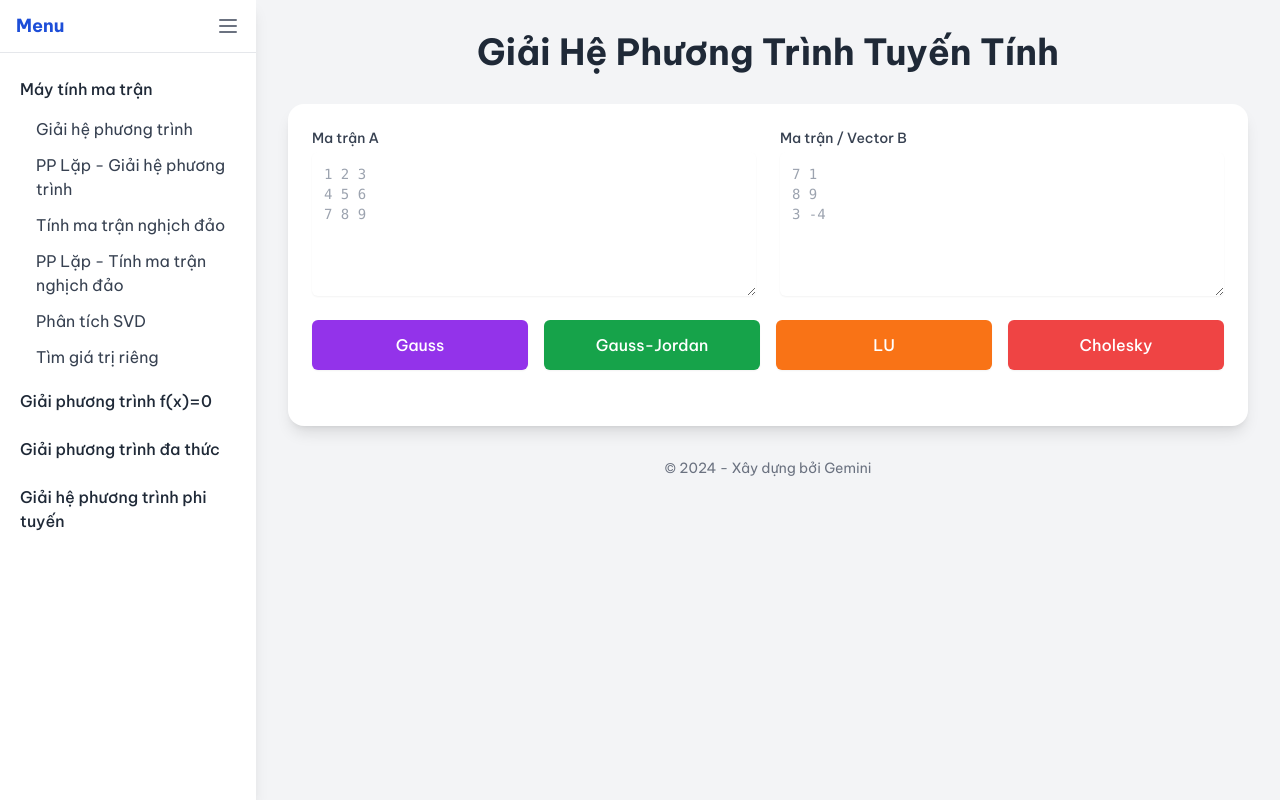
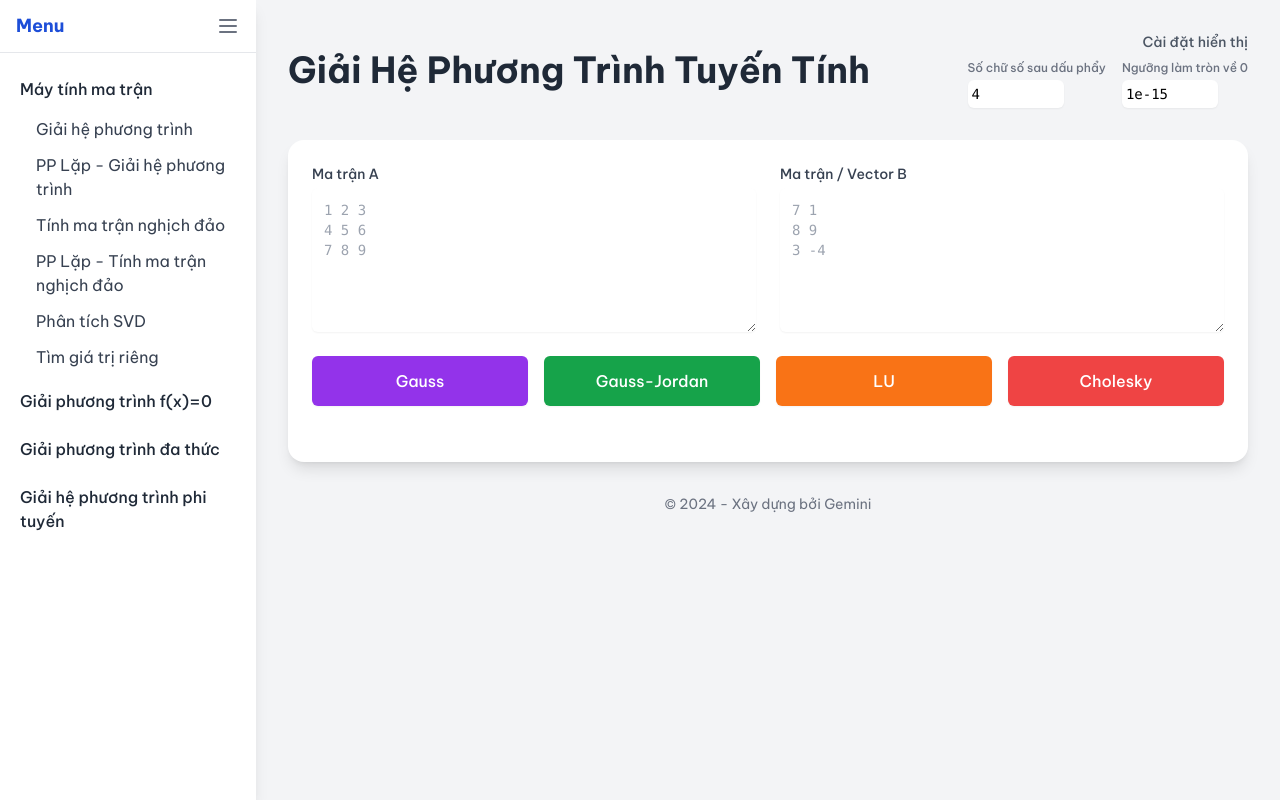
Before and after one commit to DoanVinhNhan/May-tinh-Giai-Tich-So, a Flask app: page / in a window 1280 px wide. Run offline with Flask 3, Linux system fonts and the light colour scheme; some libraries are stand-ins or nearby versions.

Commit message:
Cập nhật chức năng: Số chữ số sau dấu phẩy

```diff
--- a/static/js/main.js
+++ b/static/js/main.js
@@ -7,6 +7,7 @@ document.addEventListener('DOMContentLoaded', function () {
             renderPage(btn.getAttribute('data-page'));
         });
     });
+    setupDisplaySettingsEvents();
 });
 
 // === DOM ELEMENTS ===
@@ -14,8 +15,49 @@ document.addEventListener('DOMContentLoaded', function () {
 
 // === GLOBAL STATE ===
 let displayPrecision = 4; // Số chữ số sau dấu phẩy mặc định
+let zeroTolerance = 1e-15;
+// === HELPER FUNCTIONS ===
 
-// === HELPER FUNCTIONS ===
+function setupDisplaySettingsEvents() {
+    const precisionInput = document.getElementById('setting-precision');
+    const toleranceInput = document.getElementById('setting-zero-tolerance');
+
+    if (!precisionInput || !toleranceInput) {
+        console.warn("Không tìm thấy các ô input cài đặt hiển thị.");
+        return;
+    };
+
+    // Xử lý thay đổi số chữ số
+    precisionInput.addEventListener('input', (e) => {
+        const val = parseInt(e.target.value);
+        if (!isNaN(val) && val >= 0 && val <= 15) {
+            displayPrecision = val;
+            // Nếu có kết quả cũ, render lại với định dạng mới
+            if (window.lastResult && typeof window.lastDisplayFn === 'function') {
+                const currentMethod = window.lastResult.method_used_for_display;
+                window.lastDisplayFn(window.lastResult, currentMethod);
+            }
+        }
+    });
+
+    // Xử lý thay đổi ngưỡng làm tròn về 0
+    toleranceInput.addEventListener('input', (e) => {
+        const valStr = e.target.value;
+        // Cho phép các định dạng khoa học như "1e-15"
+        if (/^-?\d*(\.\d+)?(e-?\d+)?$/i.test(valStr)) {
+            const val = parseFloat(valStr);
+            if (!isNaN(val) && val >= 0) {
+                zeroTolerance = val;
+                // Nếu có kết quả cũ, render lại với định dạng mới
+                if (window.lastResult && typeof window.lastDisplayFn === 'function') {
+                    const currentMethod = window.lastResult.method_used_for_display;
+                    window.lastDisplayFn(window.lastResult, currentMethod);
+                }
+            }
+        }
+    });
+}
+
     // --- Hàm chuyển đổi LaTeX sang Python ---
 function latexToPython(latex) {
     if (!latex) return "";
@@ -87,19 +129,19 @@ function parseMatrix(matrixString) {
 
 function formatNumber(num, precision = displayPrecision) {
     if (num === null || num === undefined) return 'N/A';
-    // Số nhỏ hơn 1e-15 coi là 0
+    // Số nhỏ hơn zeroTolerance coi là 0
     if (typeof num === 'object' && num !== null && num.hasOwnProperty('re') && num.hasOwnProperty('im')) {
         let realPart = num.re;
         let imagPart = num.im;
-        if (Math.abs(realPart) < 1e-15) realPart = 0;
-        if (Math.abs(imagPart) < 1e-15) imagPart = 0;
+        if (Math.abs(realPart) < zeroTolerance) realPart = 0;
+        if (Math.abs(imagPart) < zeroTolerance) imagPart = 0;
         if (imagPart === 0) return realPart.toFixed(precision);
 
         const sign = imagPart < 0 ? ' - ' : ' + ';
         return `${realPart.toFixed(precision)}${sign}${Math.abs(imagPart).toFixed(precision)}i`;
     }
     if (typeof num === 'number') {
-        if (Math.abs(num) < 1e-15) return (0).toFixed(precision);
+        if (Math.abs(num) < zeroTolerance) return (0).toFixed(precision);
         return num.toFixed(precision);
     }
     return num;
@@ -581,7 +623,7 @@ function displayNonlinearEquationResults(result) {
     let html = `
         <h3 class="result-heading">Kết Quả Giải Phương Trình</h3>
         <div class="text-center font-medium text-lg mb-6 p-4 bg-green-50 rounded-lg shadow-inner">
-            Nghiệm x ≈ <span class="font-bold text-green-700">${formatNumber(result.solution, 8)}</span>
+            Nghiệm x ≈ <span class="font-bold text-green-700">${formatNumber(result.solution)}</span>
         </div>
         <div class="mb-4 text-center text-gray-600">
             Số lần lặp: ${result.iterations}
@@ -620,7 +662,7 @@ function displayNonlinearEquationResults(result) {
         result.steps.forEach(step => {
             html += `<tr>`;
             headers.forEach(header => {
-                html += `<td class="px-6 py-4 whitespace-nowrap text-sm text-gray-700 font-mono">${formatNumber(step[header], 6)}</td>`;
+                html += `<td class="px-6 py-4 whitespace-nowrap text-sm text-gray-700 font-mono">${formatNumber(step[header])}</td>`;
             });
             html += `</tr>`;
         });
@@ -1080,7 +1122,7 @@ function displayNonlinearSystemResults(result) {
     // Hiển thị nghiệm
     if (result.solution) {
         const solMatrix = result.solution.map(v => [v]);
-        html += `<div class="mb-8"><h4 class="font-semibold text-gray-700 text-center text-xl mb-2">Nghiệm X ≈</h4><div class="matrix-display">${formatMatrix(solMatrix, 6)}</div></div>`;
+        html += `<div class="mb-8"><h4 class="font-semibold text-gray-700 text-center text-xl mb-2">Nghiệm X ≈</h4><div class="matrix-display">${formatMatrix(solMatrix)}</div></div>`;
     }
 
     // Hiển thị các thông tin chẩn đoán
@@ -1123,7 +1165,7 @@ function displayNonlinearSystemResults(result) {
             // Vòng lặp đúng: duyệt qua tất cả headers
             headers.forEach(header => {
                  const value = step[header];
-                 html += `<td class="px-6 py-4 whitespace-nowrap text-sm text-gray-700 font-mono">${formatNumber(value, 6)}</td>`;
+                 html += `<td class="px-6 py-4 whitespace-nowrap text-sm text-gray-700 font-mono">${formatNumber(value)}</td>`;
             });
             html += `</tr>`;
         });
@@ -1161,7 +1203,7 @@ function displayIterativeHptResults(result, method) {
     }
 
     if (result.solution) {
-        html += `<div class="mb-8"><h4 class="font-semibold text-gray-700 text-center text-xl mb-2">Nghiệm X:</h4><div class="matrix-display">${formatMatrix(result.solution, 6)}</div></div>`;
+        html += `<div class="mb-8"><h4 class="font-semibold text-gray-700 text-center text-xl mb-2">Nghiệm X:</h4><div class="matrix-display">${formatMatrix(result.solution)}</div></div>`;
     }
 
     if (result.steps && result.steps.length > 0) {
@@ -1176,11 +1218,11 @@ function displayIterativeHptResults(result, method) {
                         <th scope="col" class="px-6 py-3 text-left text-xs font-medium text-gray-500 tracking-wider">Sai số ||Xₖ - Xₖ₋₁||∞</th>
                     </tr></thead><tbody class="bg-white divide-y divide-gray-200">`;
                 step.table.forEach(row => {
-                    const x_k_formatted = `[${row.x_k.map(v => formatNumber(v, 6)).join(', ')}]`;
+                    const x_k_formatted = `[${row.x_k.map(v => formatNumber(v)).join(', ')}]`;
                     html += `<tr>
                         <td class="px-6 py-4 whitespace-nowrap text-sm text-gray-700 font-mono">${row.k}</td>
                         <td class="px-6 py-4 whitespace-nowrap text-sm text-gray-700 font-mono">${x_k_formatted}</td>
-                        <td class="px-6 py-4 whitespace-nowrap text-sm text-gray-700 font-mono">${formatNumber(row.error, 8)}</td>
+                        <td class="px-6 py-4 whitespace-nowrap text-sm text-gray-700 font-mono">${formatNumber(row.error)}</td>
                     </tr>`;
                 });
                 html += `</tbody></table></div></div>`;
@@ -1297,7 +1339,7 @@ function displayPolynomialResults(result) {
         html += `<div class="space-y-6">`;
         result.found_roots.forEach((root_info, index) => {
             html += `<div class="p-4 border border-purple-200 rounded-lg">
-                        <p class="font-semibold text-purple-800 text-xl">Nghiệm ${index + 1} ≈ <span class="font-mono">${formatNumber(root_info.root_value, 8)}</span></p>
+                        <p class="font-semibold text-purple-800 text-xl">Nghiệm ${index + 1} ≈ <span class="font-mono">${formatNumber(root_info.root_value)}</span></p>
                         <p class="text-sm text-gray-500">Tìm thấy trong khoảng [${formatNumber(root_info.interval[0])}, ${formatNumber(root_info.interval[1])}]</p>
 
                         <details class="mt-3">
@@ -1315,10 +1357,10 @@ function displayPolynomialResults(result) {
             root_info.bisection_steps.forEach(step => {
                 html += `<tr>
                             <td class="px-4 py-2 font-mono">${step.k}</td>
-                            <td class="px-4 py-2 font-mono">${formatNumber(step.a, 6)}</td>
-                            <td class="px-4 py-2 font-mono">${formatNumber(step.b, 6)}</td>
-                            <td class="px-4 py-2 font-mono text-purple-700 font-semibold">${formatNumber(step.c, 6)}</td>
-                            <td class="px-4 py-2 font-mono">${formatNumber(step['f(c)'], 6)}</td>
+                            <td class="px-4 py-2 font-mono">${formatNumber(step.a)}</td>
+                            <td class="px-4 py-2 font-mono">${formatNumber(step.b)}</td>
+                            <td class="px-4 py-2 font-mono text-purple-700 font-semibold">${formatNumber(step.c)}</td>
+                            <td class="px-4 py-2 font-mono">${formatNumber(step['f(c)'])}</td>
                          </tr>`;
             });
             html += `</tbody></table></div></details></div>`;
--- a/templates/index.html
+++ b/templates/index.html
@@ -47,8 +47,22 @@
     </aside>
     <div class="flex-1">
         <div class="container mx-auto p-4 md:p-8">
-            <header class="text-center mb-8">
+            <header class="flex justify-between items-center mb-8">
                 <h1 id="page-title" class="text-4xl font-bold text-gray-800">Máy tính Ma trận</h1>
+
+                <div class="text-right">
+                    <h4 class="text-sm font-medium text-gray-600 mb-2">Cài đặt hiển thị</h4>
+                    <div class="flex items-center space-x-4">
+                        <div>
+                            <label for="setting-precision" class="block text-xs font-medium text-gray-500">Số chữ số sau dấu phẩy</label>
+                            <input type="number" id="setting-precision" value="4" min="0" max="15" class="mt-1 block w-24 rounded-md border-gray-300 shadow-sm sm:text-sm p-1 text-xs font-mono">
+                        </div>
+                        <div>
+                            <label for="setting-zero-tolerance" class="block text-xs font-medium text-gray-500">Ngưỡng làm tròn về 0</label>
+                            <input type="text" id="setting-zero-tolerance" value="1e-15" class="mt-1 block w-24 rounded-md border-gray-300 shadow-sm sm:text-sm p-1 text-xs font-mono">
+                        </div>
+                    </div>
+                </div>
             </header>
             <main id="main-content" class="bg-white p-6 rounded-2xl shadow-lg">
                 </main>
```
